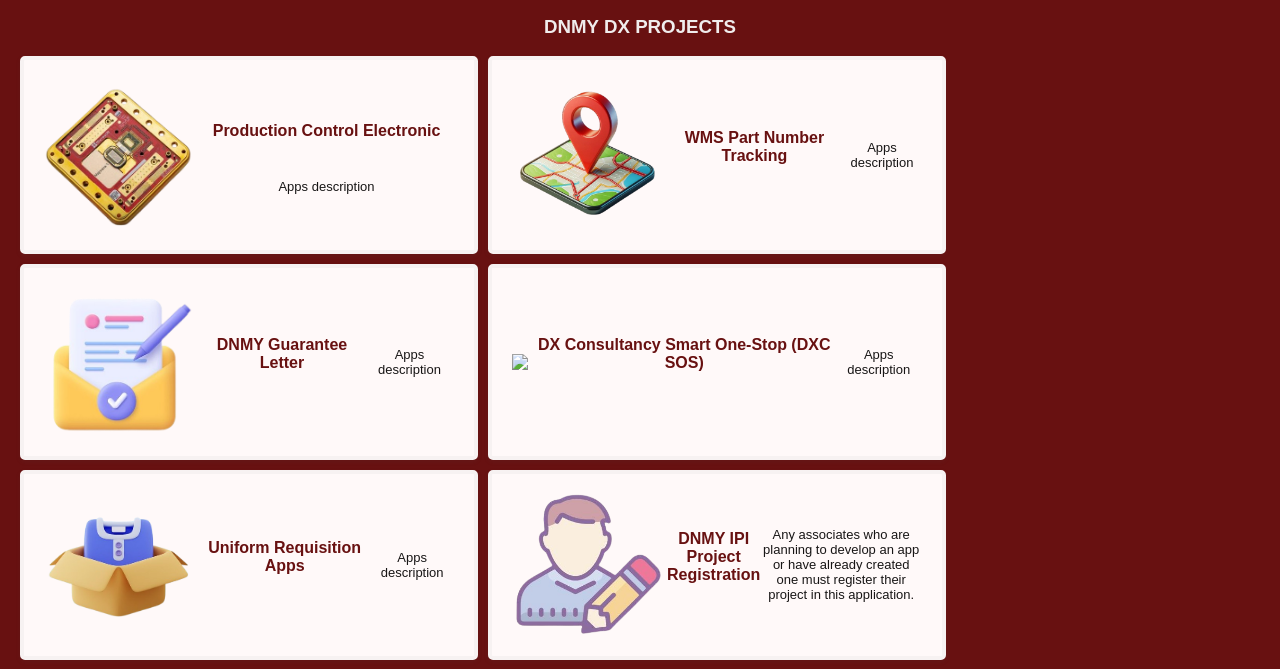
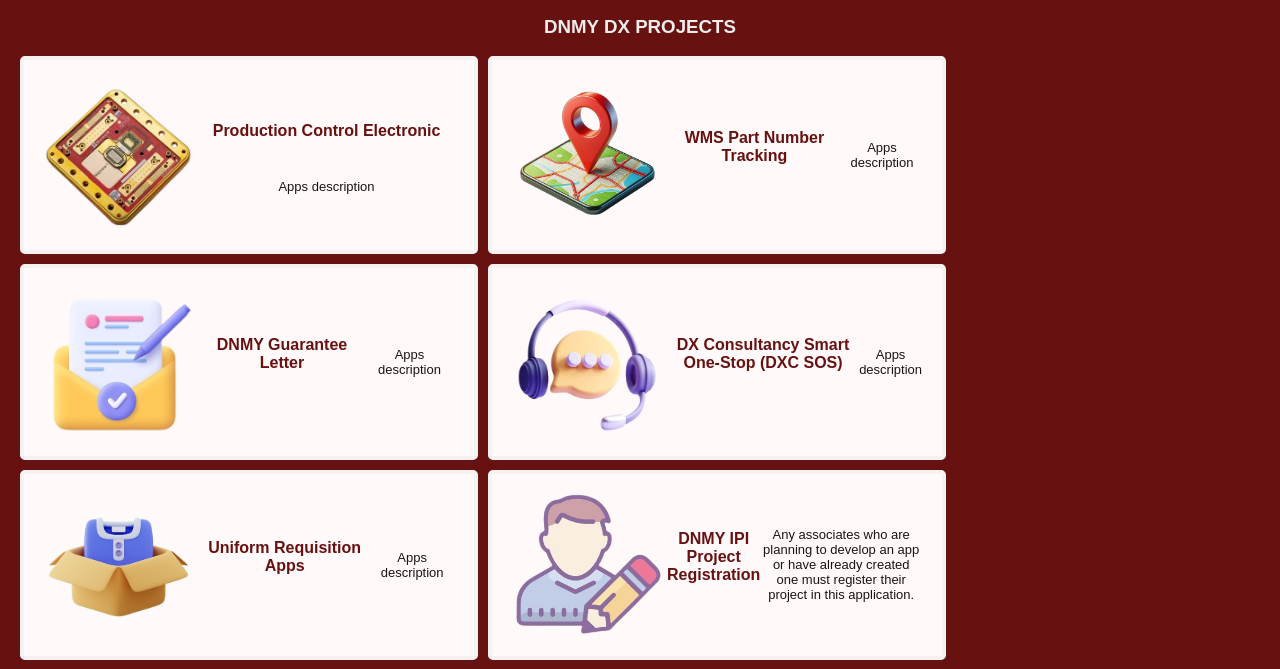
Before and after one commit to ashdazk/DNMY-DX, a plain HTML site: page index.html in a window 1280 px wide. Shown: the part 131-800 px from the top of the page. Drawn offline with Linux system fonts and the light colour scheme.

Commit message:
Update index.html

```diff
--- a/index.html
+++ b/index.html
@@ -53,7 +53,7 @@
             <div class="card-container">
                 <div class="card" onclick="location.href='https://apps.powerapps.com/play/e/default-69405920-b673-4f7c-8845-e124e9d08af2/a/457f7c2c-3876-401b-a0ce-eb7fcbb36302?tenantId=69405920-b673-4f7c-8845-e124e9d08af2&sourcetime=1741581658111'">
                     <div class="card-content">
-                        <img src=Consultancy.png" class="card-image">
+                        <img src="Consultancy.png" class="card-image">
                         <h4>DX Consultancy Smart One-Stop (DXC SOS)</h4>
                         <p>Apps description</p>
                     </div>
```
